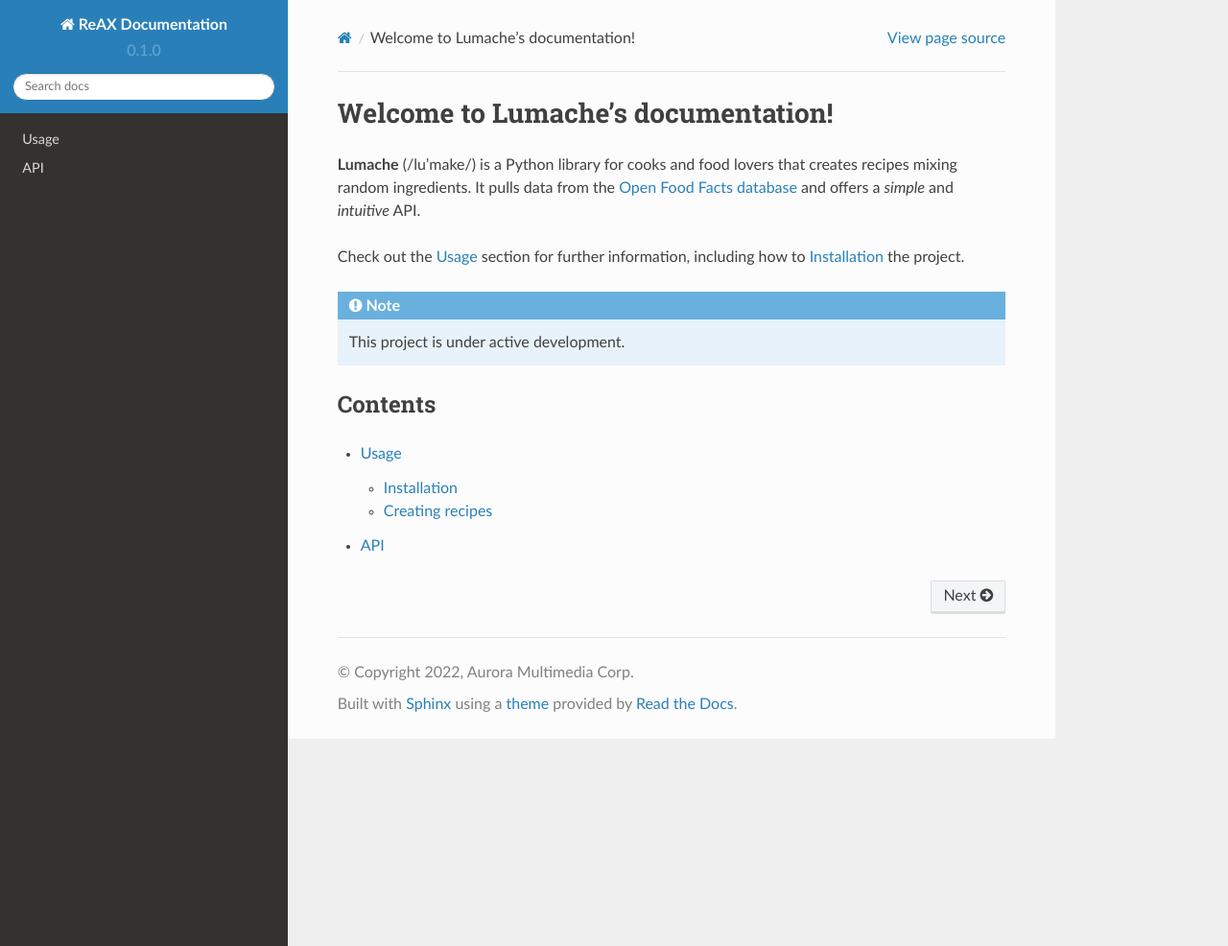
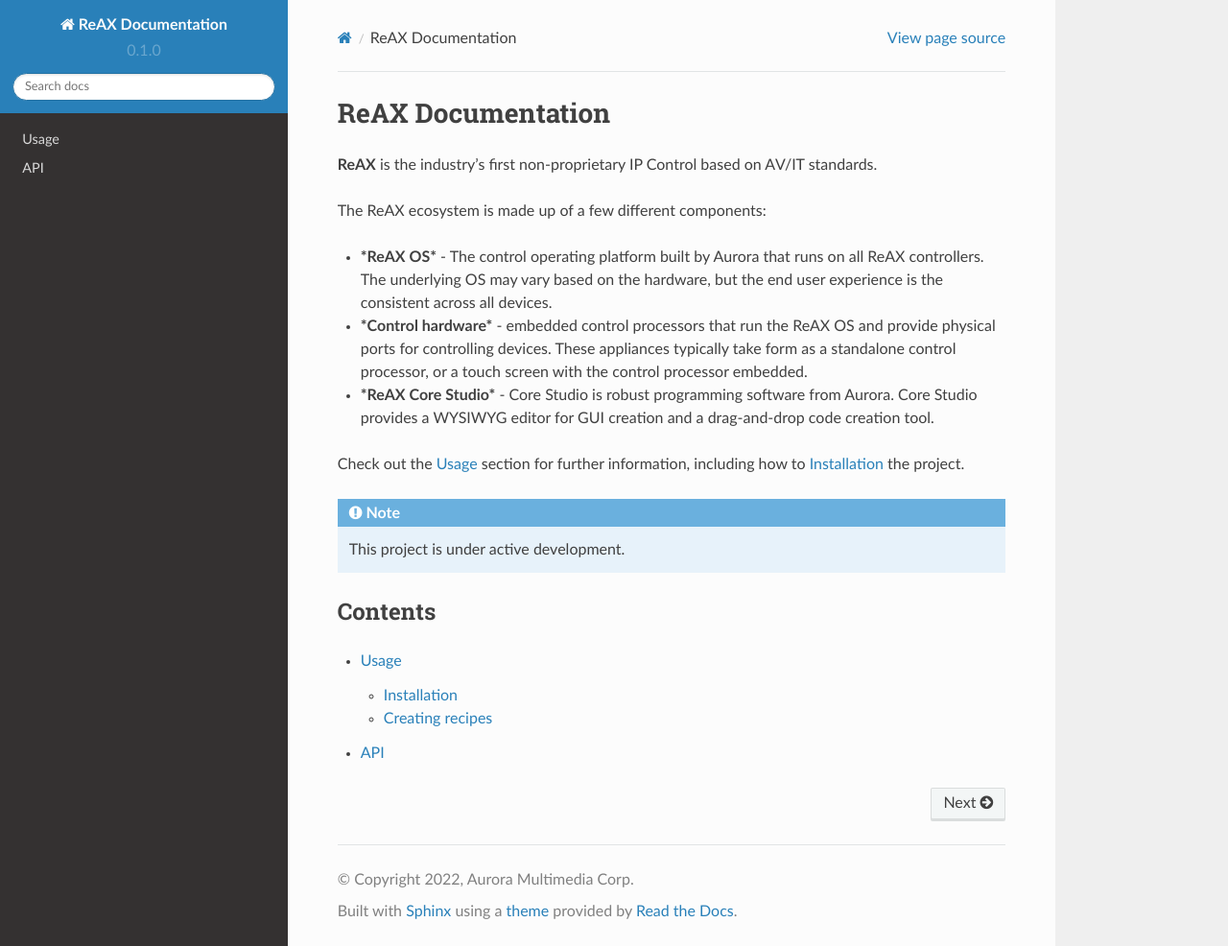
Before and after one commit to ckoerner-aur/documentation-test, a Sphinx documentation site: the page built from docs/source/index.rst, in a window 1280 px wide and 986 px high. Shown: the whole window at 96% size. Built offline with Sphinx 7.4.7 and the Read the Docs theme 2.0.0, drawn with Linux system fonts in a browser that asks for light colours.

Commit message:
Update index.rst

```diff
--- a/docs/source/index.rst
+++ b/docs/source/index.rst
@@ -1,10 +1,13 @@
-Welcome to Lumache's documentation!
-===================================
+ReAX Documentation
+==================
 
-**Lumache** (/lu'make/) is a Python library for cooks and food lovers
-that creates recipes mixing random ingredients.
-It pulls data from the `Open Food Facts database <https://world.openfoodfacts.org/>`_
-and offers a *simple* and *intuitive* API.
+**ReAX** is the industry’s first non-proprietary IP Control based on AV/IT standards.
+
+The ReAX ecosystem is made up of a few different components:
+
+- ***ReAX OS*** - The control operating platform built by Aurora that runs on all ReAX controllers.  The underlying OS may vary based on the hardware, but the end user experience is the consistent across all devices.
+- ***Control hardware*** - embedded control processors that run the ReAX OS and provide physical ports for controlling devices.  These appliances typically take form as a standalone control processor, or a touch screen with the control processor embedded.
+- ***ReAX Core Studio*** - Core Studio is robust programming software from Aurora.  Core Studio provides a WYSIWYG editor for GUI creation and a drag-and-drop code creation tool.
 
 Check out the :doc:`usage` section for further information, including
 how to :ref:`installation` the project.
```
